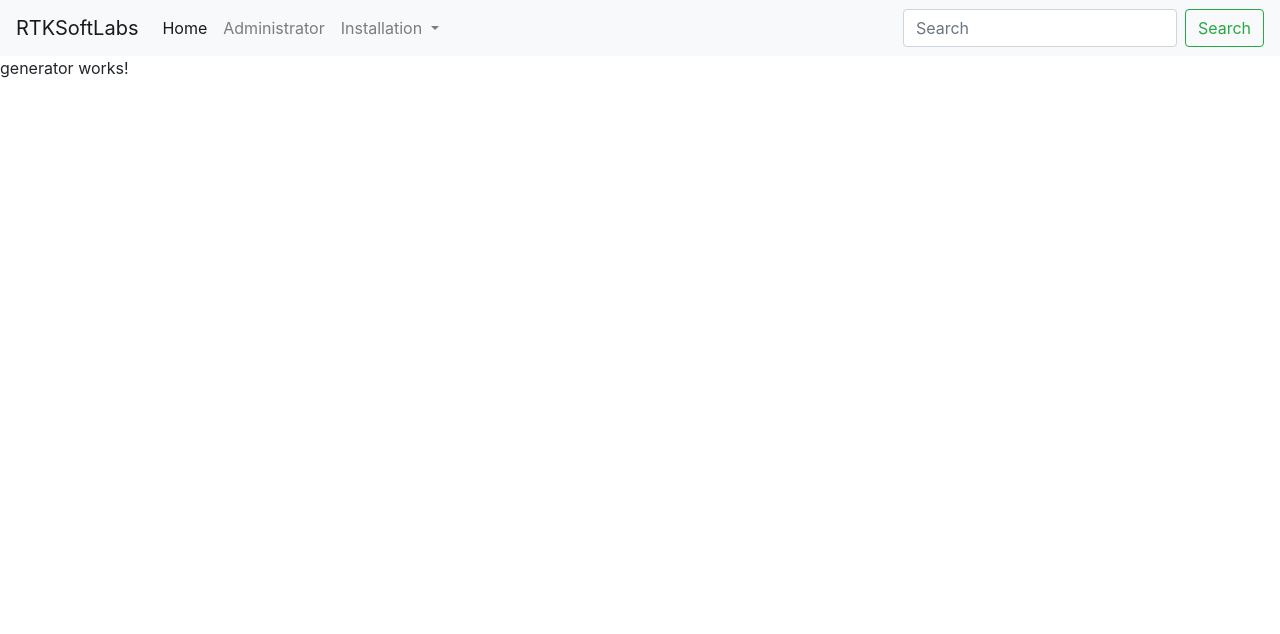
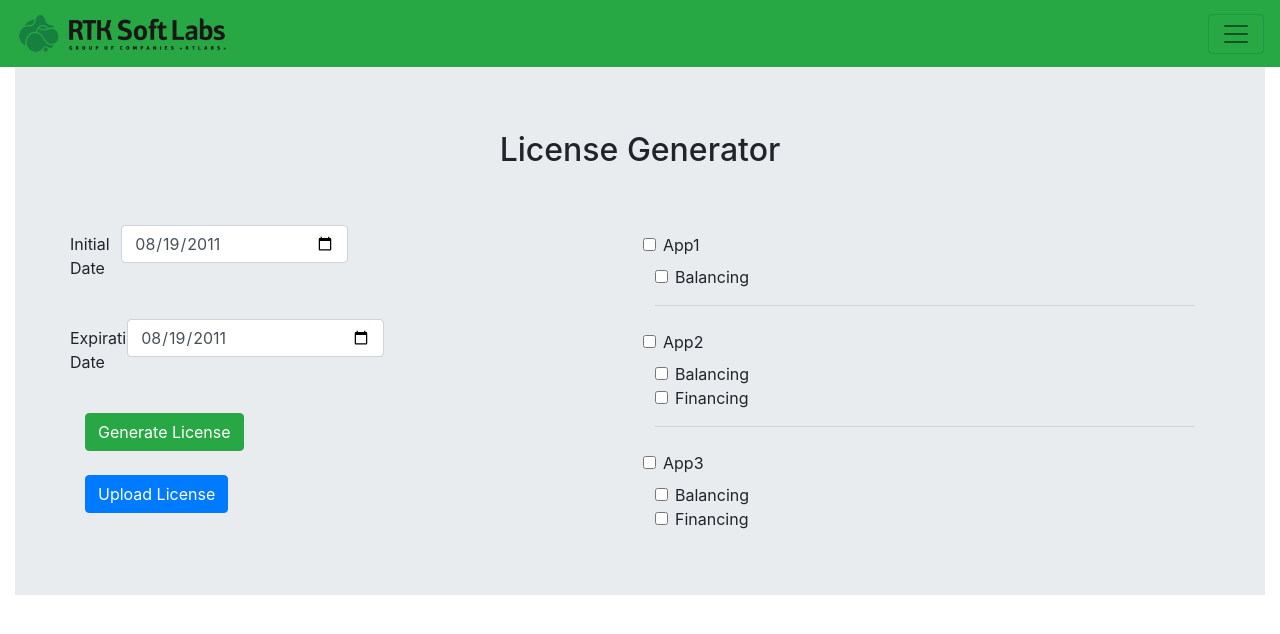
Before and after one commit to manucho007/LicenseGenerator, an Angular app in the folder rtk-frontend/: page / in a window 1280 px wide. Shown: the top 634 px of the page. Built offline with nearby package versions, Linux system fonts and the light colour scheme.

Commit message:
Mockup in bootstrap

```diff
--- a/rtk-frontend/src/app/app.component.html
+++ b/rtk-frontend/src/app/app.component.html
@@ -1,37 +1,18 @@
-<!--The content below is only a placeholder and can be replaced.-->
-<div style="text-align:center">
-  <nav class="navbar navbar-expand-lg navbar-light bg-light">
-    <a class="navbar-brand" routerLink="/">RTKSoftLabs</a>
-    <button class="navbar-toggler" type="button" data-toggle="collapse" data-target="#navbarSupportedContent" aria-controls="navbarSupportedContent" aria-expanded="false" aria-label="Toggle navigation">
-      <span class="navbar-toggler-icon"></span>
-    </button>
-
-    <div class="collapse navbar-collapse" id="navbarSupportedContent">
-      <ul class="navbar-nav mr-auto">
-        <li class="nav-item active">
-          <a class="nav-link" routerLink="/home">Home <span class="sr-only">(current)</span></a>
-        </li>
-        <li class="nav-item">
-          <a class="nav-link" routerLink="/administrator">Administrator</a>
-        </li>
-        <li class="nav-item dropdown">
-          <a class="nav-link dropdown-toggle" href="#" id="navbarDropdown" role="button" data-toggle="dropdown" aria-haspopup="true" aria-expanded="false">
-            Installation
-          </a>
-          <div class="dropdown-menu" aria-labelledby="navbarDropdown">
-            <a class="dropdown-item" routerLink="/checklicence">Check Licence</a>
-            <a class="dropdown-item" routerLink="/installation">Install Licence</a>
-            <div class="dropdown-divider"></div>
-            <a class="dropdown-item" routerLink="/help">Help</a>
-          </div>
-        </li>
-      </ul>
-      <form class="form-inline my-2 my-lg-0">
-        <input class="form-control mr-sm-2" type="search" placeholder="Search" aria-label="Search">
-        <button class="btn btn-outline-success my-2 my-sm-0" type="submit">Search</button>
-      </form>
-    </div>
+<!-- Just an image -->
+<nav class="navbar navbar-light bg-success">
+    <a class="navbar-brand" href="#">
+      <img src="/assets/images/rtklogo2.png" width="213" height="41" alt="">
+    </a>
+    <button class="navbar-toggler" type="button" data-toggle="collapse" data-target="#navbarNavAltMarkup" aria-controls="navbarNavAltMarkup" aria-expanded="false" aria-label="Toggle navigation">
+        <span class="navbar-toggler-icon"></span>
+      </button>
+      <div class="collapse navbar-collapse" id="navbarNavAltMarkup">
+        <div class="navbar-nav">
+          <a class="nav-item nav-link active" href="#">Generator <span class="sr-only">(current)</span></a>
+          <a class="nav-item nav-link" href="#">Viewer</a>
+        </div>
+      </div>
   </nav>
+<div class="container-fluid">
+  <router-outlet></router-outlet>
 </div>
-
-<router-outlet></router-outlet>
--- a/rtk-frontend/src/app/license/generator/generator.component.html
+++ b/rtk-frontend/src/app/license/generator/generator.component.html
@@ -1,3 +1,141 @@
-<p>
-  generator works!
-</p>
+<div class="jumbotron jumbotron-fluid">
+
+  <div class="container">
+    <h2 align="center">License Generator</h2>
+    <br>
+    <br>
+    <div class="row">
+      <!-- col 1 -->
+      <div class="col-sm">
+        <div class="form-group row">
+          <div class="form-group row">
+            <label for="example-date-input" class="col-2 col-form-label">Initial Date</label>
+            <div class="col-10">
+              <input class="form-control" type="date" value="2011-08-19" id="example-date-input">
+            </div>
+          </div>
+        </div>
+
+        <div class="form-group row">
+          <div class="form-group row">
+            <label for="example-date-input" class="col-2 col-form-label">Expiration Date</label>
+            <div class="col-10">
+              <input class="form-control" type="date" value="2011-08-19" id="example-date-input">
+            </div>
+          </div>
+        </div>
+
+        <!-- Button trigger modal -->
+        <button type="button" class="btn btn-success" data-toggle="modal" data-target="#exampleModal">
+          Generate License
+        </button>
+        <br>
+        <br>
+        <button type="button" class="btn btn-primary">Upload License</button>
+      </div>
+
+      <!-- COl 2 -->
+      <div class="col-sm">
+        <!-- app1 -->
+        <div class="form-check parent p-2">
+          <input class="form-check-input" type="checkbox" value="" id="defaultCheck1">
+          <label class="form-check-label" for="defaultCheck1">
+            App1
+          </label>
+        </div>
+        <!-- child -->
+        <div class="form-check child ">
+          <input class="form-check-input" type="checkbox" value="" id="defaultCheck1">
+          <label class="form-check-label" for="defaultCheck1">
+            Balancing
+          </label>
+        </div>
+
+        <hr>
+        <!-- App 2 -->
+        <div class="form-check parent p-2">
+          <input class="form-check-input" type="checkbox" value="" id="defaultCheck1">
+          <label class="form-check-label" for="defaultCheck1">
+            App2
+          </label>
+        </div>
+        <!-- child -->
+        <div class="form-check child">
+          <input class="form-check-input" type="checkbox" value="" id="defaultCheck1">
+          <label class="form-check-label" for="defaultCheck1">
+            Balancing
+          </label>
+        </div>
+        <div class="form-check child">
+          <input class="form-check-input" type="checkbox" value="" id="defaultCheck1">
+          <label class="form-check-label" for="defaultCheck1">
+            Financing
+          </label>
+        </div>
+
+        <hr>
+        <!-- App 3 -->
+        <div class="form-check parent p-2">
+          <input class="form-check-input" type="checkbox" value="" id="defaultCheck1">
+          <label class="form-check-label" for="defaultCheck1">
+            App3
+          </label>
+        </div>
+        <!-- child -->
+        <div class="form-check child">
+          <input class="form-check-input" type="checkbox" value="" id="defaultCheck1">
+          <label class="form-check-label" for="defaultCheck1">
+            Balancing
+          </label>
+        </div>
+        <div class="form-check child">
+          <input class="form-check-input" type="checkbox" value="" id="defaultCheck1">
+          <label class="form-check-label" for="defaultCheck1">
+            Financing
+          </label>
+        </div>
+
+
+      </div>
+    </div>
+
+    <!-- Modal -->
+    <div class="modal fade" id="exampleModal" tabindex="-1" role="dialog" aria-labelledby="exampleModalLabel"
+      aria-hidden="true">
+      <div class="modal-dialog" role="document">
+        <div class="modal-content">
+          <div class="modal-header">
+            <h5 class="modal-title" id="exampleModalLabel">License Generated</h5>
+            <button type="button" class="close" data-dismiss="modal" aria-label="Close">
+              <span aria-hidden="true">&times;</span>
+            </button>
+          </div>
+          <div class="modal-body">
+            <strong>Initial Date:</strong> March 20th 2019
+            <br>
+            <strong>Expiration Date:</strong> March 20th 2020
+            <br>
+            <strong>App1:</strong> Balancing
+            <br>
+            <strong>App2:</strong> Balancing, Financing
+            <br>
+            <strong>App3:</strong> Financing
+            <br>
+          </div>
+          <div class="modal-footer">
+            <button type="button" class="btn btn-secondary" data-dismiss="modal">Close</button>
+          </div>
+        </div>
+      </div>
+    </div>
+
+  </div>
+  <!--
+<form [formGroup]="form" (submit)="submit(form.value)">
+  <div *ngFor="let skill of skills.controls; let i=index">
+    <input type="checkbox" [formControl]="skill"/>{{user.skills[i].name}}
+  </div>
+  <button type="submit">Submit</button>
+</form>
+
+{{ form.value | json }} -->
--- a/rtk-frontend/src/app/license/generator/generator.component.ts
+++ b/rtk-frontend/src/app/license/generator/generator.component.ts
@@ -1,15 +1,63 @@
 import { Component, OnInit } from '@angular/core';
-
+import {
+  FormBuilder,
+  FormControl,
+  FormGroup,
+  FormArray,
+  Validators
+} from '@angular/forms';
+// this.form = new FormGroup({
+//   skills: new FormArray([new FormControl(true), new FormControl(false)])
+// });
 @Component({
   selector: 'app-generator',
   templateUrl: './generator.component.html',
   styleUrls: ['./generator.component.scss']
 })
 export class GeneratorComponent implements OnInit {
+  form;
+  user = {
+    skills: [
+      { name: 'JS', selected: true, id: 12 },
+      { name: 'CSS', selected: false, id: 2 }
+    ]
+  };
+  ngOnInit() {}
 
-  constructor() { }
 
-  ngOnInit() {
+  constructor(
+    private fb: FormBuilder
+    ) {
+    console.clear();
+
+    this.form = this.fb.group({
+      skills: this.buildSkills()
+    });
+
+    console.log(this.form.get('skills'));
   }
 
+  get skills(): FormArray {
+    return this.form.get('skills') as FormArray;
+  }
+
+  buildSkills() {
+    const arr = this.user.skills.map(skill => {
+      return this.fb.control(skill.selected);
+    });
+    return this.fb.array(arr);
+  }
+
+  submit(value) {
+    const f = Object.assign({}, value, {
+      skills: value.skills.map((s, i) => {
+        return {
+          id: this.user.skills[i].id,
+          selected: s
+        };
+      })
+    });
+
+    console.log(f);
+  }
 }
```
Also changed, not shown: rtk-frontend/src/app/app.component.scss (+18 -0 lines), rtk-frontend/src/app/app.module.ts (+8 -2 lines), rtk-frontend/src/assets/images/rtklogo2.png (added).
